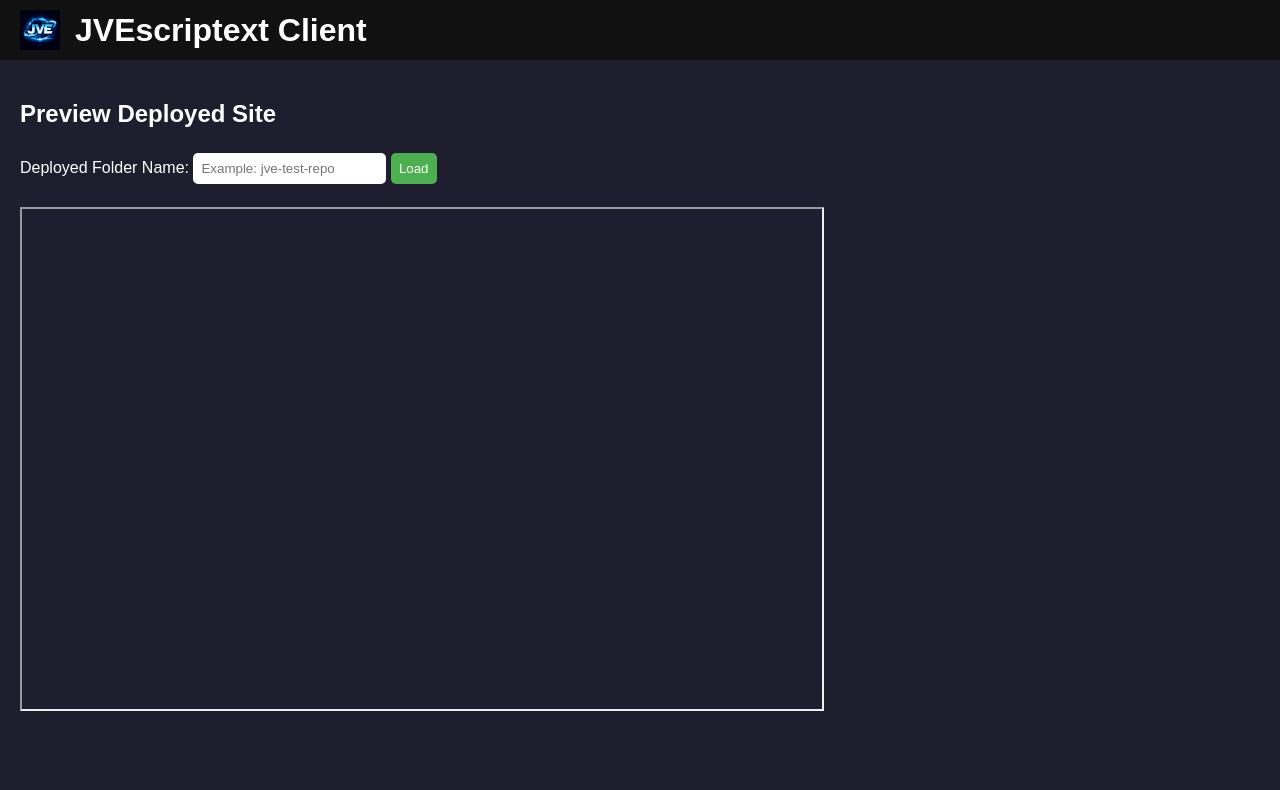
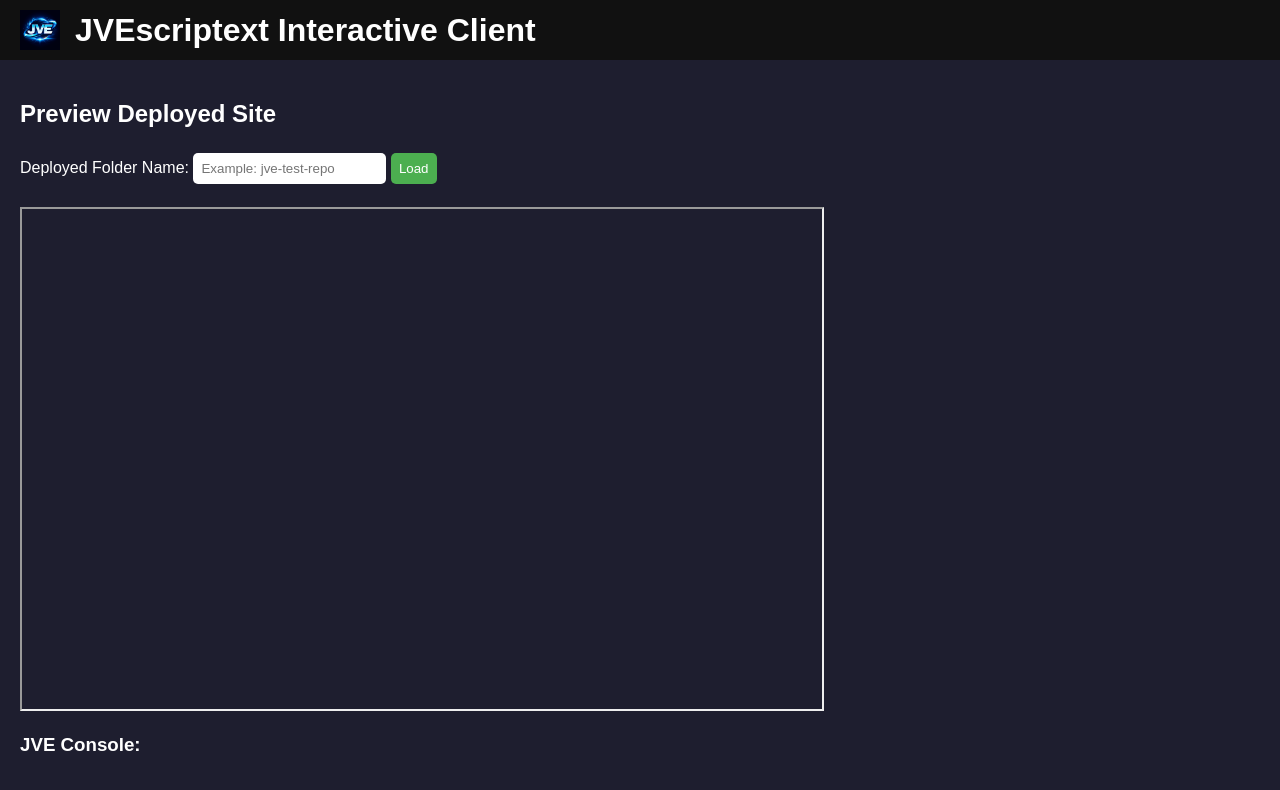
Before and after one commit to jergan-studio/JVEscriptext, a plain HTML site: page c.html in a window 1280 px wide. Drawn offline with Linux system fonts and the light colour scheme.

Commit message:
Update c.html

```diff
--- a/c.html
+++ b/c.html
@@ -11,7 +11,7 @@
 
 <header>
   <img src="icon.ico" alt="JVE Logo" class="logo">
-  <h1>JVEscriptext Client</h1>
+  <h1>JVEscriptext Interactive Client</h1>
 </header>
 
 <main class="container">
@@ -22,7 +22,8 @@
     <button onclick="loadClient()">Load</button>
     <br><br>
     <iframe id="clientPreview" src="" width="800" height="500"></iframe>
-    <div id="clientConsole"></div>
+    <h3>JVE Console:</h3>
+    <div id="clientConsole" class="console"></div>
   </div>
 </main>
 
```
